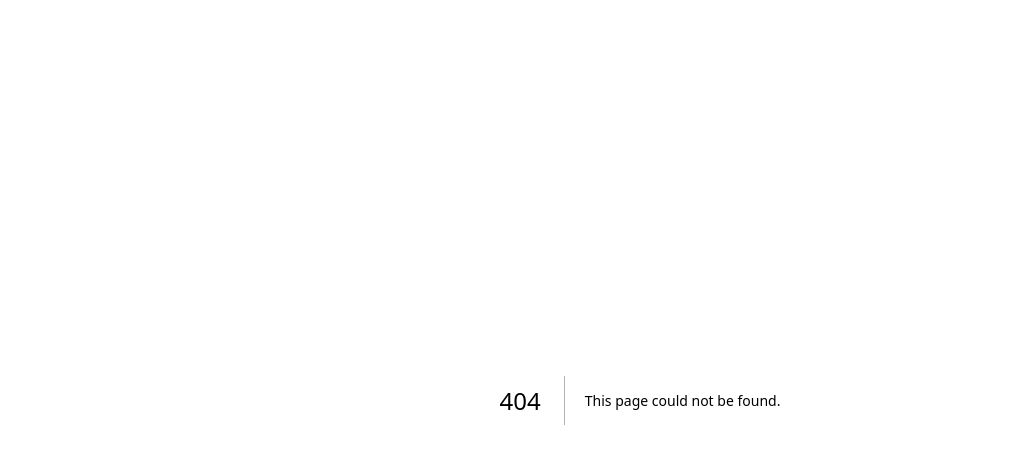
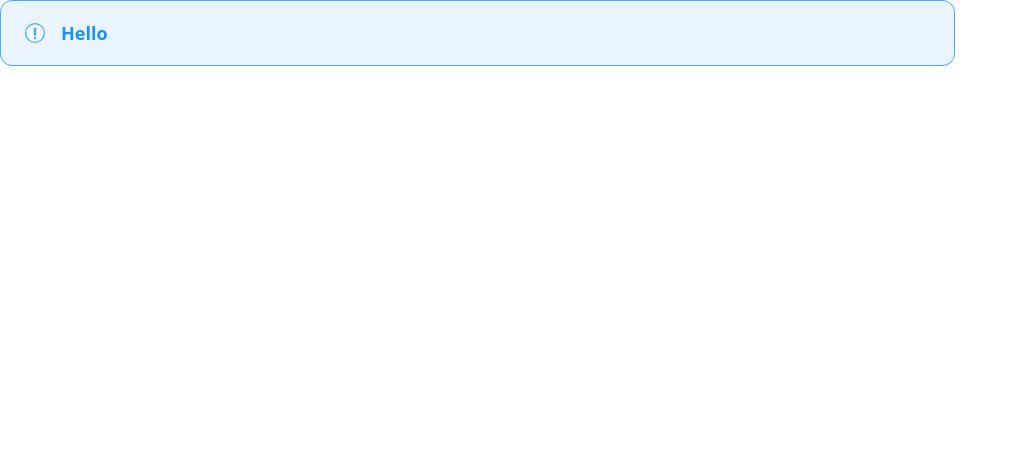
Before and after one commit to Mov2ng/8--Moving-Mov2ng-FE, a Next.js app: page /movers in a window 1280 px wide. Before the commit this address had no page. Shown: the top 464 px of the page, without its empty margins (0-1018 px from the left). Built offline with nearby package versions, Linux system fonts and the light colour scheme; a web font is replaced by a local one.

Commit message:
feat: toast atom 컴포넌트 구현

```diff
--- /dev/null
+++ b/src/app/movers/moversPage.tsx
@@ -0,0 +1,12 @@
+"use client";
+
+import React from "react";
+import Toast from "@/components/common/Toast";
+
+export default function MoversPage() {
+  return (
+    <div>
+      <Toast content="Hello" info={true} />
+    </div>
+  );
+}
--- /dev/null
+++ b/src/app/movers/page.tsx
@@ -0,0 +1,6 @@
+import React from "react";
+import MoversPage from "./moversPage";
+
+export default function Movers() {
+  return <MoversPage />;
+};
--- /dev/null
+++ b/src/components/common/Toast.tsx
@@ -0,0 +1,12 @@
+import React from "react";
+import Image from "next/image";
+
+export default function Toast({ content, info }: { content: string, info: boolean }
+) {
+  return (
+    <div className="flex items-center gap-4 max-w-[955px] w-full py-4.5 px-6 border border-primary-blue-200 rounded-xl bg-primary-blue-100">
+      {info && <Image src='/icons/info.svg' alt="info" width={20} height={20} />}
+      <p className="text-lg font-semibold text-primary-blue-300">{content}</p>
+    </div>
+  );
+}
```
Also changed, not shown: public/icons/info.svg (added).
